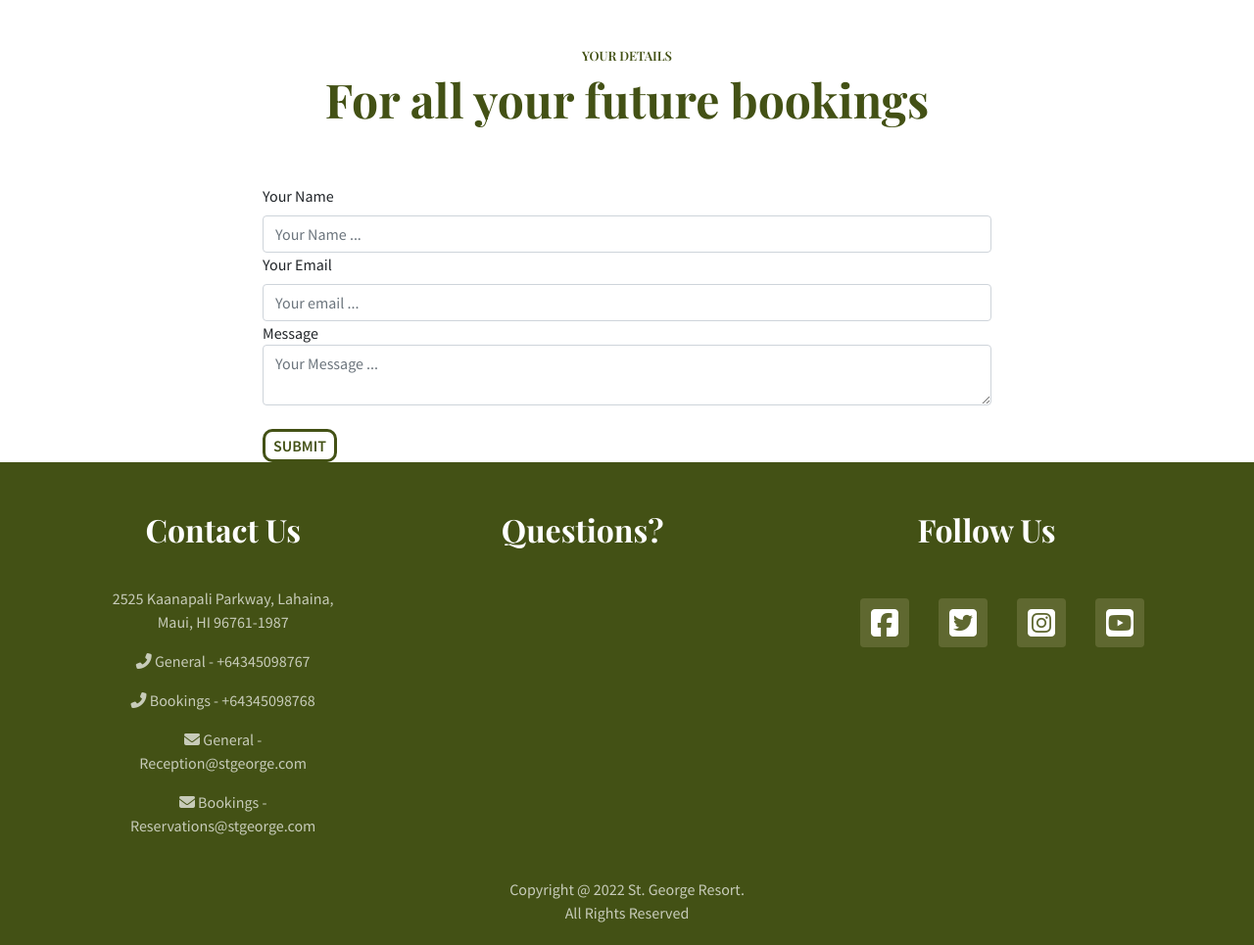
After one commit to EJDiamond/St-George-Hotel, a Django app: page /contactus in a window 1280 px wide. The commit adds this page. Shown: the part 401-1366 px from the top of the page at 98% size. Run offline with Django 3.2, Linux system fonts and the light colour scheme; some libraries are stand-ins or nearby versions.

Commit message:
Add contact form, model, view and template

```diff
--- a/hotel/forms.py
+++ b/hotel/forms.py
@@ -39,3 +39,9 @@ class CustomerForm(forms.ModelForm):
             'last_name': forms.TextInput(attrs={'class': 'form-control'}),
             'email': forms.EmailInput(attrs={'class': 'form-control'}),
         }
+
+
+class ContactForm(forms.Form):
+    full_name = forms.CharField(max_length=50),
+    email_address = forms.EmailField(max_length=150)
+    message = forms.CharField(widget=forms.Textarea, max_length=2000)
--- a/hotel/urls.py
+++ b/hotel/urls.py
@@ -8,4 +8,5 @@ urlpatterns = [
     path('spa', views.spa, name='spa'),
     path('booking', views.MakeBooking.as_view(), name='book'),
     path('customer', views.CustomerDetails.as_view(), name='customer'),
+    path('contactus', views.contactus, name='contactus'),
 ]
--- a/hotel/views.py
+++ b/hotel/views.py
@@ -1,14 +1,28 @@
 from django.shortcuts import render, redirect, reverse
 from django.views import View
 from django.contrib.auth.models import User
-from .models import Booking, Customer, Room
+from .models import Booking, Customer, Room, Contact
 from .forms import BookingForm, CustomerForm
-from django.http import HttpResponseRedirect
+from django.http import HttpResponseRedirect, HttpResponse
 from django.contrib.auth.mixins import LoginRequiredMixin
 
 
 def index(request):
     return render(request, 'index.html')
+
+
+def contactus(request):
+    if request.method == 'POST':
+        contact = Contact()
+        name = request.POST.get('name')
+        email = request.POST.get('email')
+        subject = request.POST.get('subject')
+        contact.name = name
+        contact.email = email
+        contact.subject = subject
+        contact.save()
+        return HttpResponse("<h1>Thanks for contacting us!</h1>")
+    return render(request, 'contact_us.html')
 
 
 def rooms(request):
--- a/templates/base.html
+++ b/templates/base.html
@@ -1,4 +1,5 @@
 {% load static %}
+{% load crispy_forms_tags %}
 
 <!DOCTYPE html>
 <html lang="en">
@@ -63,6 +64,9 @@
                     <li class="nav-item">
                         <a class="nav-link" href="{% url 'rooms' %}">Accomodation</a>
                     </li>
+                    <li class="nav-item">
+                        <a class="nav-link" href="{% url 'contactus' %}">Contact Us</a>
+                    </li>
 
                     {% if user.is_authenticated %}
                     <li class="nav-item">
@@ -116,9 +120,7 @@
         </div>
         <div class="questions">
             <h1>Questions?</h1>
-            <form action="Post">
-                <input type="submit" value="SUBMIT" class="submit-btn">
-            </form>
+
         </div>
         <div class="follow-us">
             <h1>Follow Us</h1>
--- a/templates/bookings.html
+++ b/templates/bookings.html
@@ -104,7 +104,7 @@
 <section class="container col-lg-8 col-md-10 section-title">
     <div class="row justify-content-center">
         <div class="col-12">
-            <h1>For information contact us today.</h1>
+            <h1>For additional information contact us today.</h1>
             <br>
             <br>
             <h2><i class="fa-solid fa-phone-flip"></i> +64345098767 &ensp; <i class="fa-solid fa-envelope"></i>
--- /dev/null
+++ b/templates/contact_us.html
@@ -0,0 +1,49 @@
+{% extends "base.html" %}
+
+{% block content %}
+
+<!-- Page Header -->
+<header class="masthead" onload="opacity='1'">
+    <div class="hero-image-customer container-fluid">
+        <div class="overlay"></div>
+        <div class="container">
+            <div class="row">
+                <div class="col-lg-8 col-md-10">
+                    <div class="page-heading">
+                        <h1>Let's get to know you ...</h1>
+                    </div>
+                </div>
+            </div>
+        </div>
+    </div>
+</header>
+<section class="container col-lg-8 col-md-10 section-title">
+    <div class="row justify-content-center">
+        <div class="col-12">
+            <h4>Your Details</h4>
+            <h1>For all your future bookings</h1>
+        </div>
+    </div>
+</section>
+
+<div class="container">
+    <div class=" col-md-8 mt-3 offset-md-2 form-group">
+        <form method="post">
+            {% csrf_token %}
+            <label for="fname" class="form-label"> Your Name</label>
+            <input name="name" type="text" class="form-control" id="fname" placeholder="Your Name ...">
+
+            <label for="exampleInputEmail1" class="form-label">Your Email</label>
+            <input name="email" type="email" class="form-control" id="exampleInputEmail1" aria-describedby="emailHelp"
+                placeholder="Your email ...">
+
+            <label for="subject">Message</label>
+            <textarea name="subject" class="form-control" id="subject" name="subject"
+                placeholder="Your Message ..."></textarea>
+            <br>
+            <input type="submit" value="SUBMIT" class="submit-btn">
+        </form>
+    </div>
+</div>
+
+{% endblock %}
--- a/templates/index.html
+++ b/templates/index.html
@@ -18,7 +18,6 @@
                         <br>
                         <a class="book-your-trip-btn" href="{% url 'book' %}">Book Your Trip</a>
                     </div>
-
                 </div>
             </div>
         </div>
```
Also changed, not shown: hotel/admin.py (+7 -1 lines), hotel/models.py (+9 -0 lines), hotel/migrations/0002_contact.py (added).
